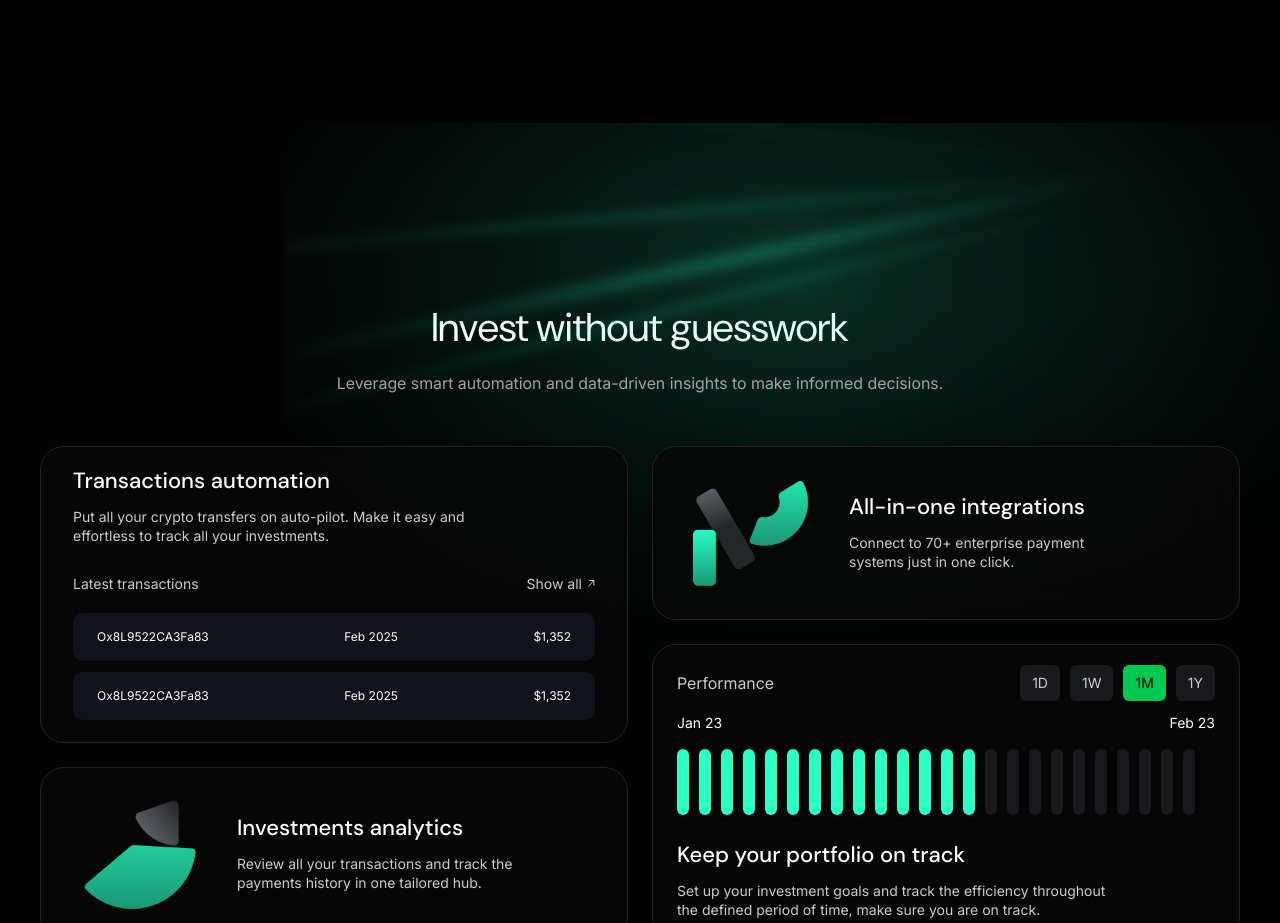
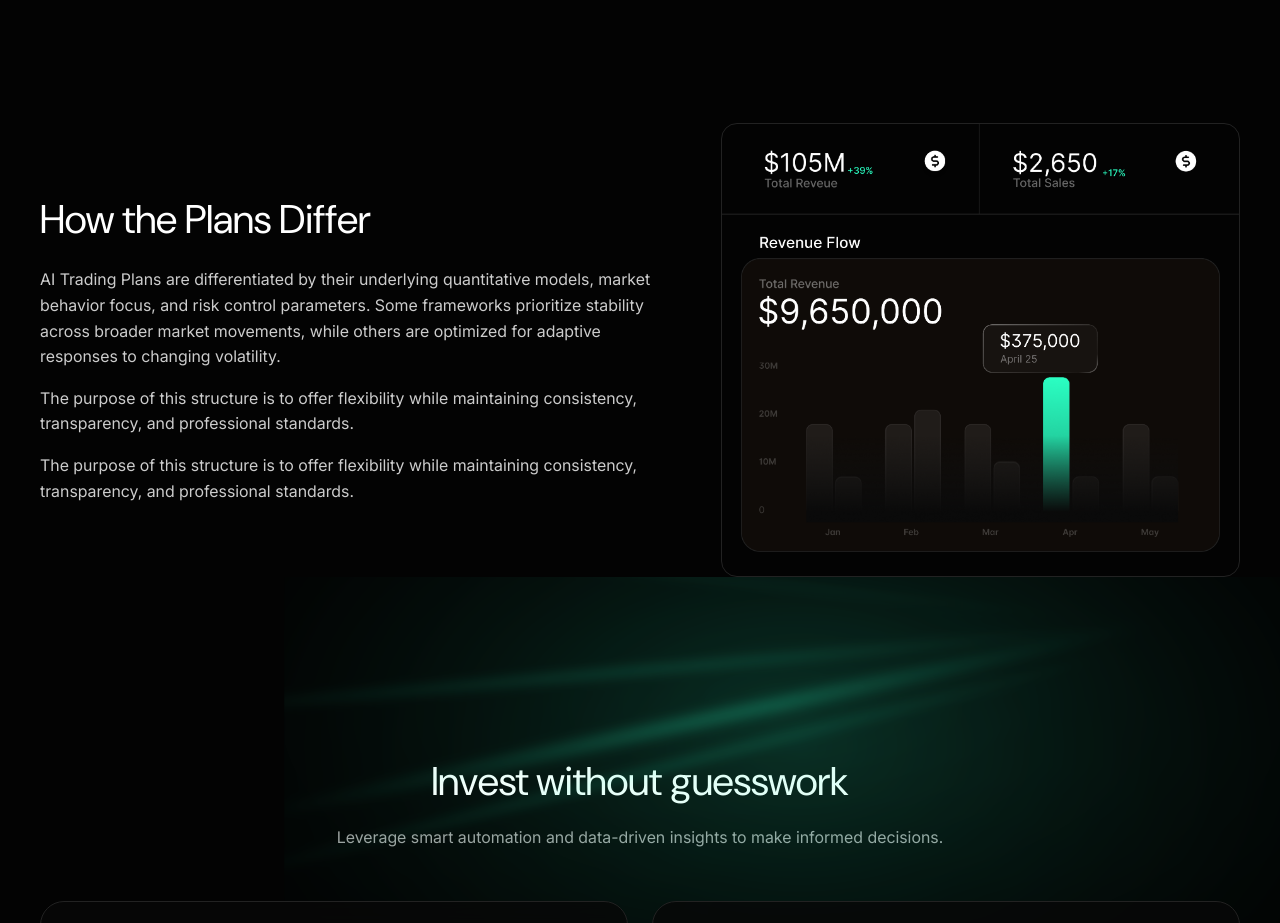
Before and after one commit to backbencherstudio/taylornia_money_flare_Vuejs, a Nuxt app: page /aI-trading-plans in a window 1280 px wide. Shown: the part 3600-4523 px from the top of the page. Built offline with nearby package versions, Linux system fonts and the light colour scheme.

Commit message:
ai-trading-plans page completed

```diff
--- /dev/null
+++ b/app/components/AITradingPlans/RevenueFlow.vue
@@ -0,0 +1,38 @@
+<script setup lang="ts">
+import SectionHeading from "../Reusable/SectionHeading.vue";
+</script>
+
+<template>
+  <section class="relative">
+    <div class="absolute bottom-0 h-10  bg-[#030303] w-full"></div>
+    <div class="max-w-7xl mx-auto px-6 xl:px-10 flex justify-between gap-10 items-center relative z-10">
+      <div>
+        <div class="mb-6">
+          <SectionHeading title="How the Plans Differ" align="left" />
+        </div>
+        <div class="text-[#CCC] leading-[160%] text-base space-y-4">
+          <p>
+            AI Trading Plans are differentiated by their underlying quantitative
+            models, market behavior focus, and risk control parameters. Some
+            frameworks prioritize stability across broader market movements,
+            while others are optimized for adaptive responses to changing
+            volatility.
+          </p>
+          <p>
+            The purpose of this structure is to offer flexibility while
+            maintaining consistency, transparency, and professional standards.
+          </p>
+          <p>
+            The purpose of this structure is to offer flexibility while
+            maintaining consistency, transparency, and professional standards.
+          </p>
+        </div>
+      </div>
+      <div>
+        <img src="/images/aitrading/flow.png" alt="" class="border border-[#222222] pb-6 rounded-2xl">
+      </div>
+    </div>
+  </section>
+</template>
+
+<style scoped></style>
--- a/app/components/HomeSections/InvestSection.vue
+++ b/app/components/HomeSections/InvestSection.vue
@@ -5,6 +5,8 @@ import { ref, onMounted, onBeforeUnmount, computed, nextTick } from "vue";
 
 const containerRef = ref<HTMLElement | null>(null);
 const barCount = ref(0);
+const route = useRoute()
+const hideImage = computed(() => route.path === '/ai-trading-plans')
 
 const ranges = ["1D", "1W", "1M", "1Y"] as const;
 type Range = (typeof ranges)[number];
@@ -106,7 +108,7 @@ onBeforeUnmount(() => {
 
 <template>
   <section class="py-20 xl:py-45 relative overflow-hidden">
-    <img src="/bg-lights2.svg" alt="" class="absolute -top-105 right-0" />
+    <img v-if="!hideImage" src="/bg-lights2.svg" alt="" class="absolute xl:-top-105 right-0" />
     <div class="max-w-7xl mx-auto px-6 xl:px-10">
       <div>
         <SectionHeading
--- a/app/components/Reusable/TradingPlanModal.vue
+++ b/app/components/Reusable/TradingPlanModal.vue
@@ -206,7 +206,7 @@ onBeforeUnmount(() => {
       @click="handleOverlayClick"
     >
       <div
-        class="mx-auto w-full max-w-7xl rounded-[20px] border border-[#2BFFC3]/65 bg-[#030303] shadow-[0_0_0_1px_rgba(43,255,195,0.3),0_0_36px_rgba(43,255,195,0.55)]"
+        class="max-w-7xl mx-auto w-full rounded-[20px] border border-[#2BFFC3]/65 bg-[#030303] shadow-[0_0_0_1px_rgba(43,255,195,0.3),0_0_36px_rgba(43,255,195,0.55)]"
       >
         <div class="relative rounded-[30px] bg-[#050505] p-5 sm:p-8 lg:p-10">
           <button
--- a/app/pages/(client)/aI-trading-plans/index.vue
+++ b/app/pages/(client)/aI-trading-plans/index.vue
@@ -1,6 +1,7 @@
 <script setup lang="ts">
 import AIStrategy from "~/components/AITradingPlans/AIStrategy.vue";
 import AITradingPlans from "~/components/AITradingPlans/AITradingPlans.vue";
+import RevenueFlow from "~/components/AITradingPlans/RevenueFlow.vue";
 import InvestSection from "~/components/HomeSections/InvestSection.vue";
 
 definePageMeta({
@@ -12,6 +13,7 @@ definePageMeta({
   <div>
     <AITradingPlans />
     <AIStrategy/>
+    <RevenueFlow/>
     <InvestSection/>
   </div>
 </template>
```
Also changed, not shown: public/images/aitrading/flow.png (added).
